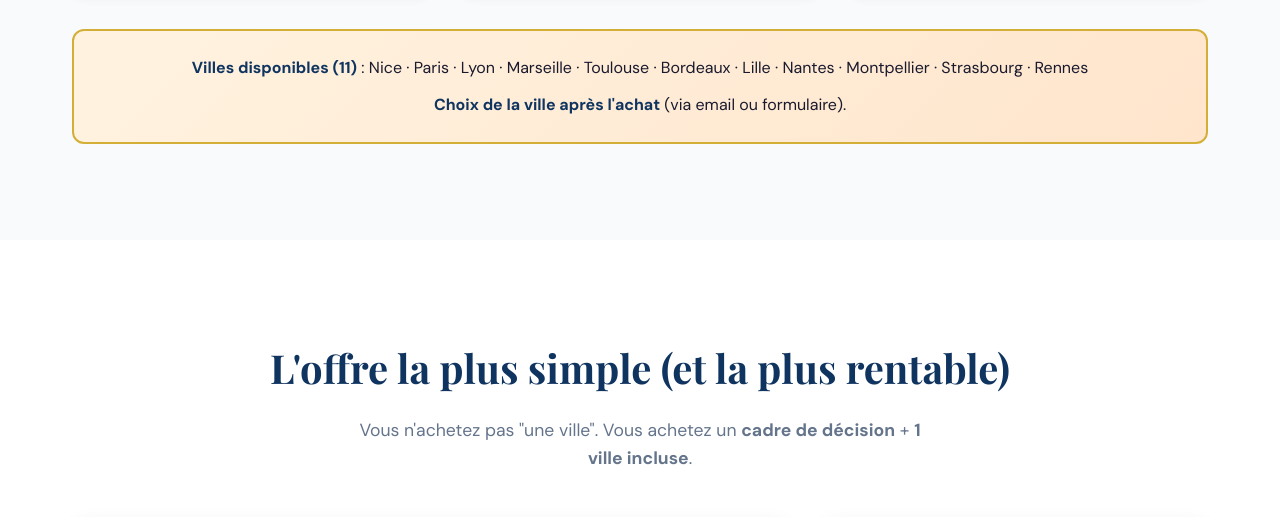
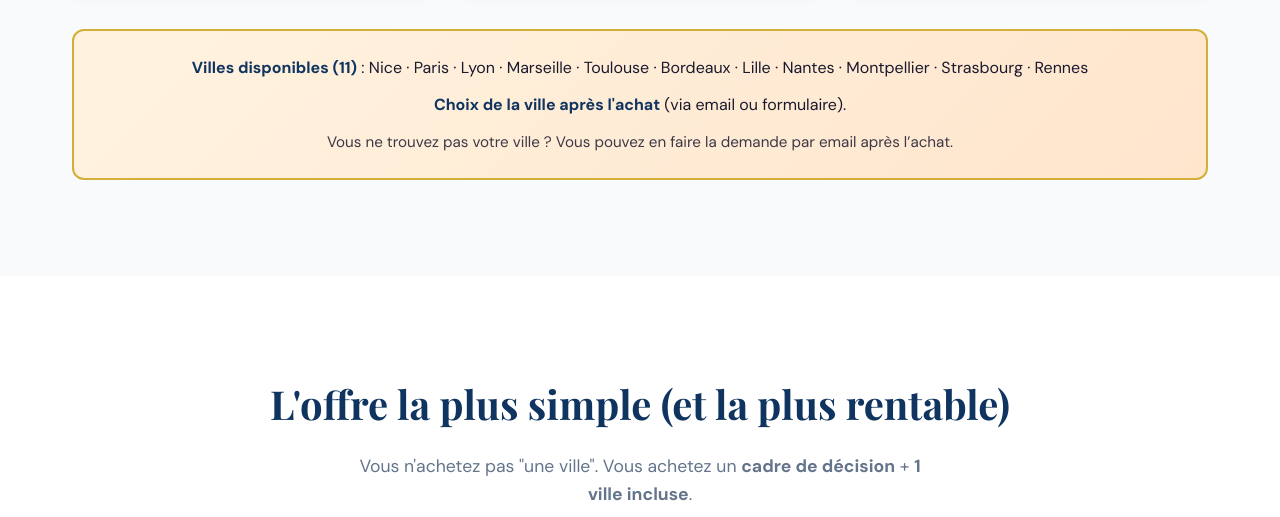
Before and after one commit to contact452/SITE-AUTOPARTAGE, a plain HTML site: page index.html in a window 1280 px wide. Shown: the part 1424-1941 px from the top of the page. Drawn offline with nearby package versions, Linux system fonts and the light colour scheme.

Commit message:
Update index.html

```diff
--- a/index.html
+++ b/index.html
@@ -1048,7 +1048,12 @@
   <p style="margin-top: 0.75rem;">
     <strong>Choix de la ville après l'achat</strong> (via email ou formulaire).
   </p>
-            </div>
+  <p style="margin-top: 0.75rem; font-size:0.95rem; opacity:0.85;">
+    Vous ne trouvez pas votre ville ?
+    Vous pouvez en faire la demande par email après l’achat.
+  </p>
+</div>
+
         </div>
     </section>
 
@@ -1175,7 +1180,7 @@
                         <li>✅ Analyse rentabilité citadines</li>
                         <li>✅ ROI estimé</li>
                     </ul>
-                    <a class="btn btn-free" href="https://docs.google.com/forms/d/e/1FAIpQLSftg-deLg3kIL9aVesrBzp7oZ4DqMeeTWk14IWDcVXN93JK4g/viewform?usp=header" target="_blank" rel="noopener">
+                    <a class="btn btn-free" href="https://docs.google.com/forms/d/e/1FAIpQLSfAPXT7zlQ-OtWOtOfUr2EzWMeS1R8i_5Rc291pzvrThZXwEg/viewform?usp=header" target="_blank" rel="noopener">
                         📄 Télécharger un extrait gratuit
                     </a>
                     <p class="free-note">Aucune carte bancaire requise • Téléchargement immédiat</p>
```
Lines whose indentation alone changed are shown as unchanged.
